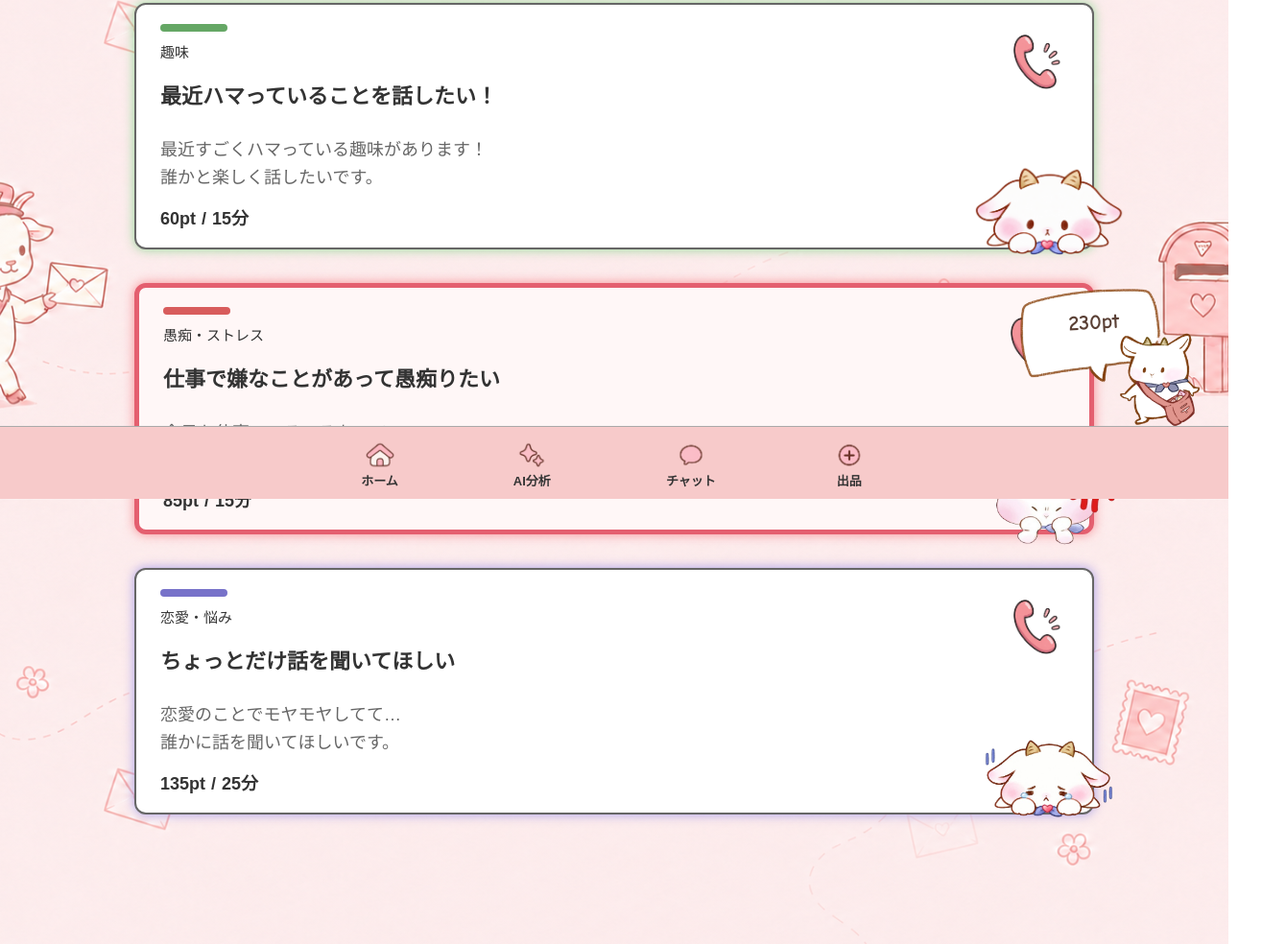
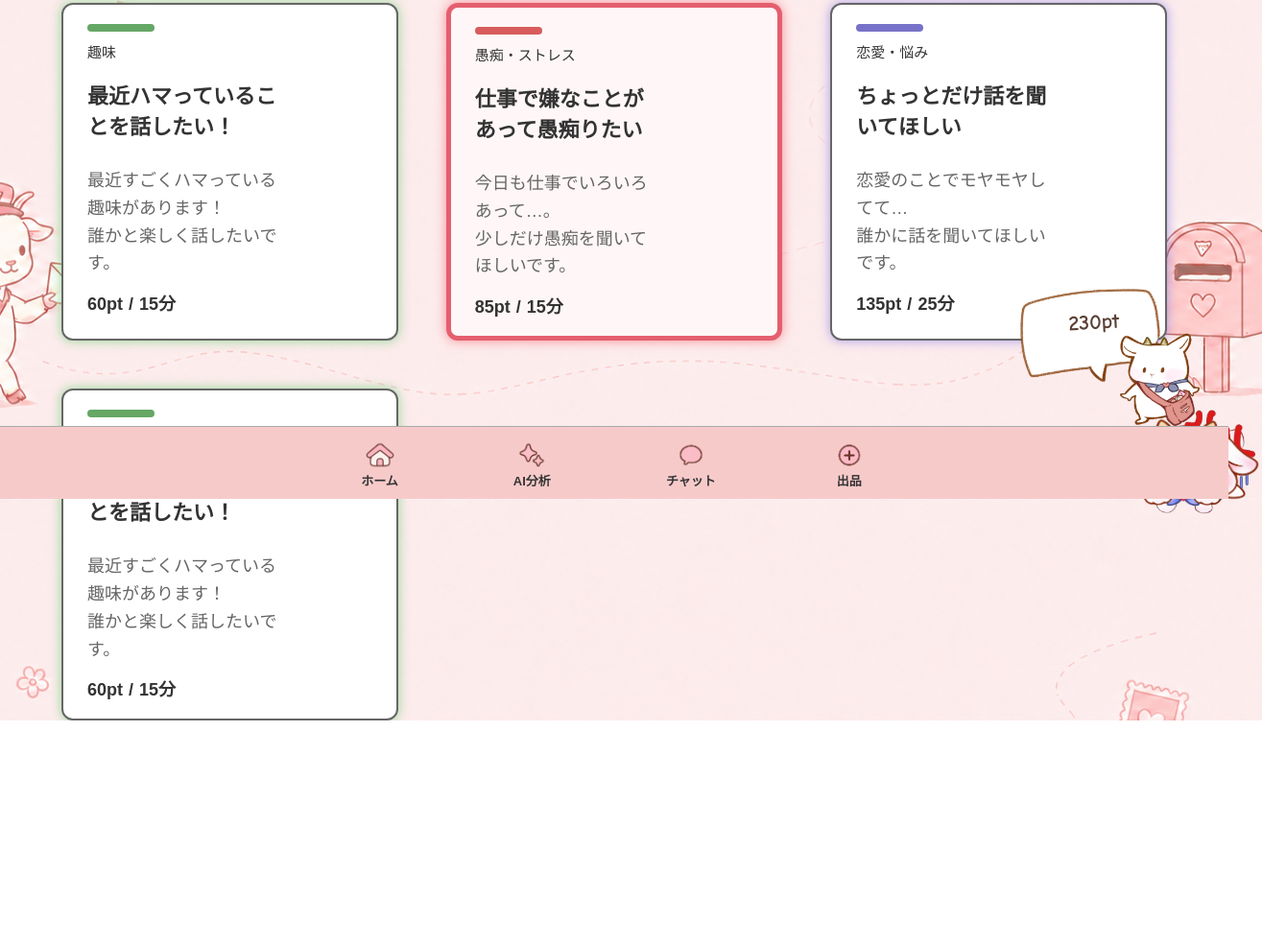
Before and after one commit to HEW-Tameshi/hew-sakuhin, a plain HTML site: page index.html in a window 1280 px wide. Shown: the part 280-1264 px from the top of the page at 96% size, 1315 px wide, since content can reach past the window. After the commit the page ends 1031 px from the top, so only its background shows below. Drawn offline with nearby package versions, Linux system fonts and the light colour scheme.

Commit message:
index修正_伊藤

```diff
--- a/css/home.css
+++ b/css/home.css
@@ -122,22 +122,33 @@ header {
 
 }
 
+
 /* レター一覧 */
 main {
-    max-width: 1000px;
-    margin: auto;
-    padding: 0 20px 100px;
+    margin: 0 auto;
+}
+
+#letter-list {
+    display: grid;
+    grid-template-columns: repeat(3, minmax(0, 1fr));
+    gap: 50px;
+    width: 90%;
+    margin: 0 auto;
+    box-sizing: border-box;
 }
 
 /* レター */
 .letter {
-    position:relative;
-    background-color:white;
-    margin-bottom:35px;
-    padding:20px 120px 20px 25px;
-    border:2px solid #666;
-    border-radius:12px;
-    min-height:150px;
+    position: static;
+    background-color: white;
+    margin-bottom: 35px;
+    padding: 20px 120px 20px 25px;
+    border: 2px solid #666;
+    border-radius: 12px;
+    min-height: 150px;
+    width: auto;
+    box-sizing: border-box;
+    margin: 0;
 }
 
 .letter h2 {
--- a/index.html
+++ b/index.html
@@ -37,6 +37,7 @@
     <main>
         <div id="new-letter"></div>
             <!-- レター1 -->
+        <div id="letter-list">
             <div class="letter fun">
                 <div class="emotion-color"></div>
                 <p class="category">趣味</p>
@@ -95,7 +96,28 @@
                 </div>
                 <img class="goat" src="images/sad.png" alt="感情">
             </div>
+            <!-- レター4（仮） -->
+            <div class="letter fun">
+                <div class="emotion-color"></div>
+                <p class="category">趣味</p>
+                <div class="letter-title">
+                    <h2>最近ハマっていることを話したい！</h2>
+                    <img class="call-icon" src="images/telefone.png" alt="通話">
+                </div>
+                <p class="description">
+                    最近すごくハマっている趣味があります！<br>
+                    誰かと楽しく話したいです。
+                </p>
+                <div class="letter-info">
+                    <span>60pt</span>
+                    <span>/</span>
+                    <span>15分</span>
+                </div>
+                <img class="goat" src="images/normal.png" alt="感情">
+            </div>
+        </div>
     </main>
+
 
     <!-- 商品詳細 -->
     <div id="detailmodal">
```
Lines whose indentation alone changed are shown as unchanged.
